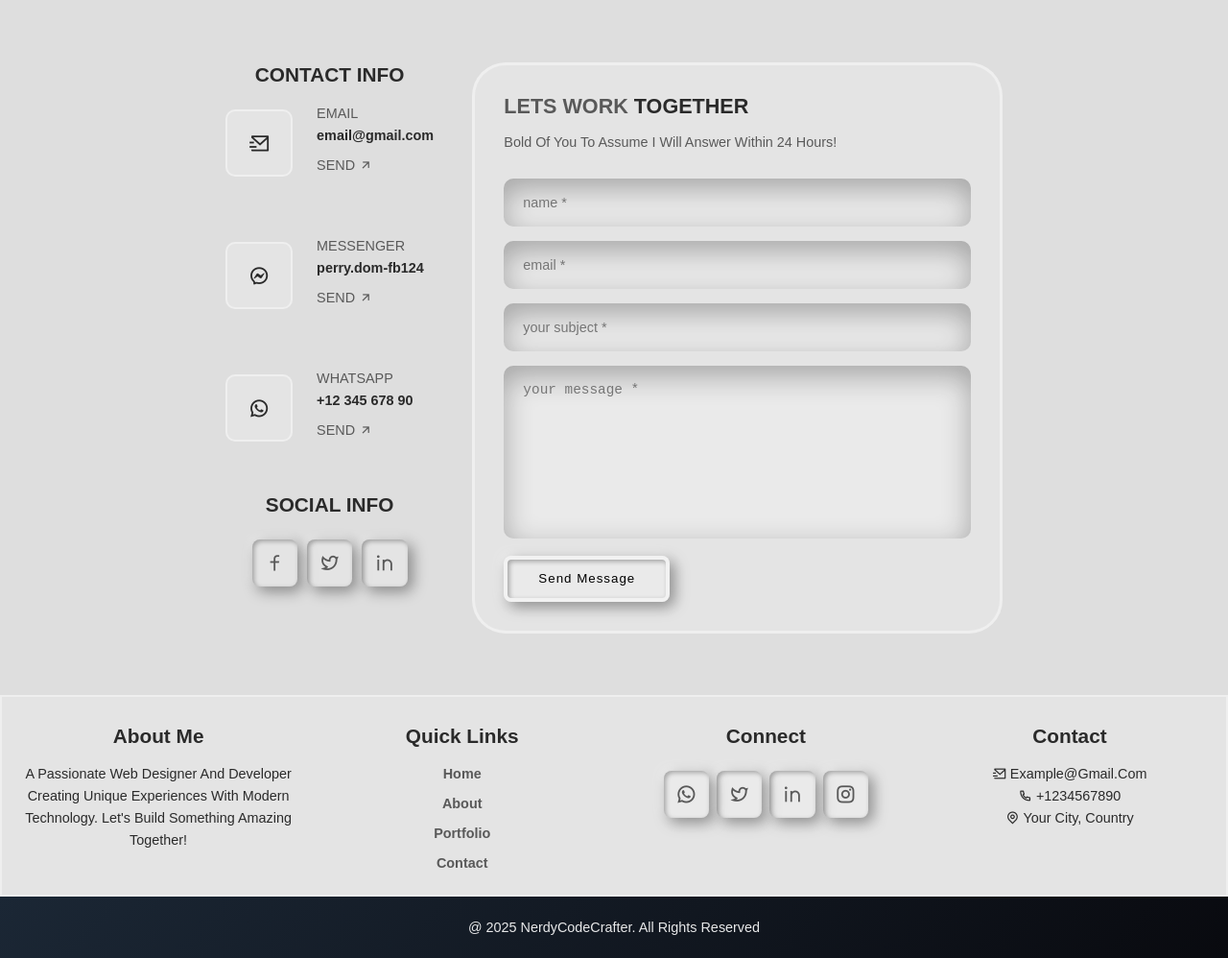
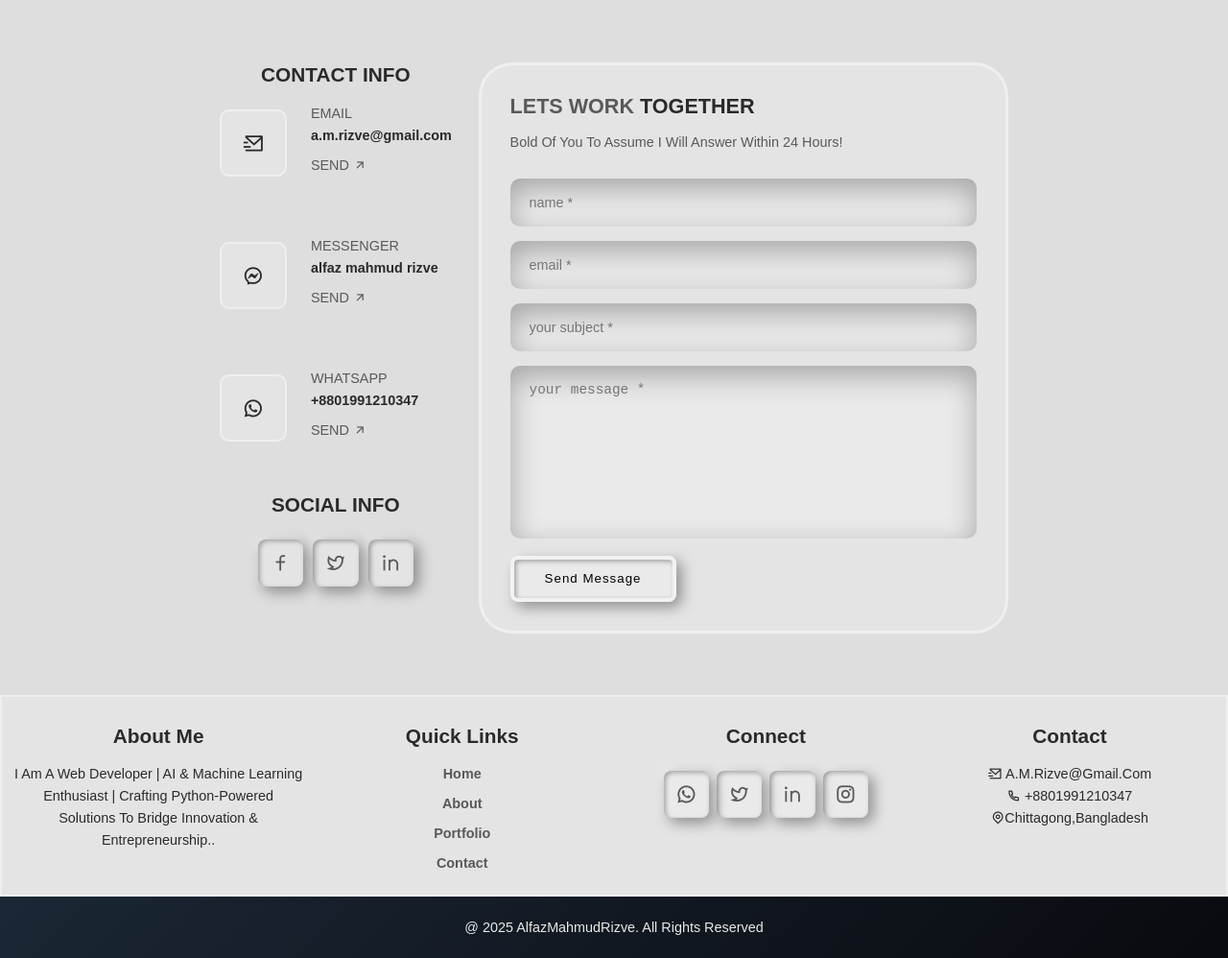
Before and after one commit to AlfazMahmudRizve/Portfolio-whoisAlfaz, a plain HTML site: page index.html in a window 1280 px wide. Shown: the part 3980-4978 px from the top of the page at 96% size. Drawn offline with nearby package versions, Linux system fonts and the light colour scheme; a web font is replaced by a local one.

Commit message:
updated services

```diff
--- a/index.html
+++ b/index.html
@@ -428,8 +428,8 @@
                                  </div>
                                  <div class="contact_method">
                                     <span>email</span>
-                                    <div>email@gmail.com</div>
-                                    <a href="mailto:email@gmail.com" target="_blank">
+                                    <div>a.m.rizve@gmail.com</div>
+                                    <a href="mailto:a.m.rizve3905@gmail.com" target="_blank">
                                        <span>send <i class="ri-arrow-right-up-line"></i></span>
                                     </a>
                                  </div>
@@ -440,8 +440,8 @@
                                  </div>
                                  <div class="contact_method">
                                     <span>messenger</span>
-                                    <div>perry.Dom-fb124</div>
-                                    <a href="" target="_blank">
+                                    <div>Alfaz Mahmud Rizve</div>
+                                    <a href="https://m.me/alfazmahmudrizve" target="_blank">
                                        <span>send <i class="ri-arrow-right-up-line"></i></span>
                                     </a>
                                  </div>
@@ -452,8 +452,8 @@
                                  </div>
                                  <div class="contact_method">
                                     <span>whatsapp</span>
-                                    <div>+12 345 678 90</div>
-                                    <a href="" target="_blank">
+                                    <div>+8801991210347</div>
+                                    <a href="https://wa.me/+8801991210347" target="_blank">
                                        <span>send <i class="ri-arrow-right-up-line"></i></span>
                                     </a>
                                  </div>
@@ -500,8 +500,7 @@
          <div class="footer_container">
             <div class="footer_section about">
                <h3 class="sub_title">about me</h3>
-               <p>A passionate web designer and developer creating unique experiences with modern technology.
-                  Let's build something amazing together!
+               <p>I am a Web Developer |  AI & Machine Learning Enthusiast  | Crafting Python-Powered Solutions to Bridge Innovation & Entrepreneurship..
                </p>
             </div>
             <div class="footer_section links">
@@ -524,14 +523,14 @@
             </div>
             <div class="footer_section contact">
                <h3 class="sub_title">contact</h3>
-               <p><i class="ri-mail-send-line icon"></i> example@gmail.com</p>
-               <p><i class="ri-phone-line icon"></i> +1234567890</p>
-               <p><i class="ri-map-pin-line icon"></i> your city, country</p>
+               <p><i class="ri-mail-send-line icon"></i> a.m.rizve@gmail.com</p>
+               <p><i class="ri-phone-line icon"></i> +8801991210347</p>
+               <p><i class="ri-map-pin-line icon"></i>Chittagong,Bangladesh</p>
             </div>
          </div>
       </footer>
       <div class="footer_bottom">
-         <p>@ 2025 NerdyCodeCrafter. All Rights Reserved</p>
+         <p>@ 2025 AlfazMahmudRizve. All Rights Reserved</p>
       </div>
       <!--========== SCROLL UP ==========-->
       <button class="backtoTop" aria-label="Back to Top">
```
